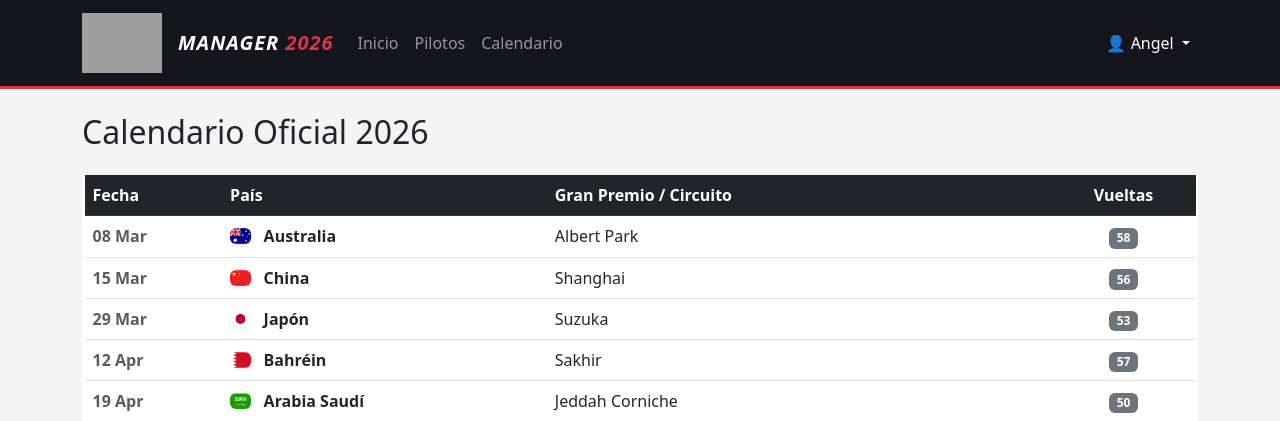
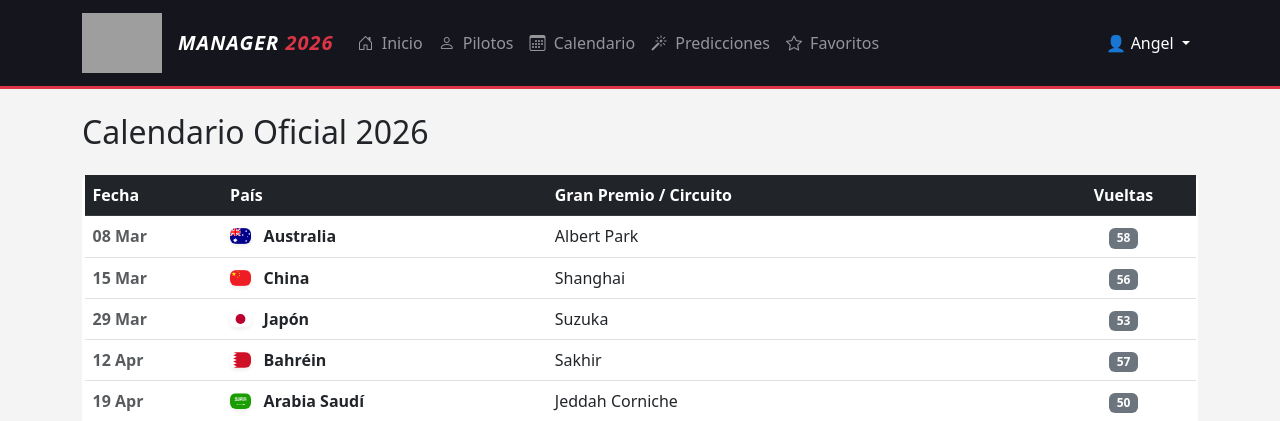
Before and after one commit to angelbarba24/f1manager, a Django app: page /calendario/ in a window 1280 px wide. Shown: the top 421 px of the page. Run offline with Django 5.2, Linux system fonts and the light colour scheme; a user stored in the database is signed in; data comes from the database, SQL or seed files in the repository; grey boxes are pictures that could not be loaded.

Commit message:
Rediseño barra de navegación.

```diff
--- a/core/templates/core/base.html
+++ b/core/templates/core/base.html
@@ -48,13 +48,29 @@
             <div class="collapse navbar-collapse" id="navbarNav">
                 <ul class="navbar-nav me-auto">
                     <li class="nav-item">
-                        <a class="nav-link" href="{% url 'home' %}">Inicio</a>
+                        <a class="nav-link" href="{% url 'home' %}">
+                            <i class="bi bi-house-door me-1"></i> Inicio
+                        </a>
                     </li>
                     <li class="nav-item">
-                        <a class="nav-link" href="{% url 'parrilla' %}">Pilotos</a>
+                        <a class="nav-link" href="{% url 'parrilla' %}">
+                            <i class="bi bi-person me-1"></i> Pilotos
+                        </a>
                     </li>
                     <li class="nav-item">
-                        <a class="nav-link" href="{% url 'calendario' %}">Calendario</a>
+                        <a class="nav-link" href="{% url 'calendario' %}">
+                            <i class="bi bi-calendar3 me-1"></i> Calendario
+                        </a>
+                    </li>
+                    <li class="nav-item">
+                        <a class="nav-link" href="{% url 'lista_predicciones' %}">
+                            <i class="bi bi-magic me-1"></i> Predicciones
+                        </a>
+                    </li>
+                    <li class="nav-item">
+                        <a class="nav-link" href="{% url 'mis_favoritos' %}">
+                            <i class="bi bi-star me-1"></i> Favoritos
+                        </a>
                     </li>
                 </ul>
 
```
